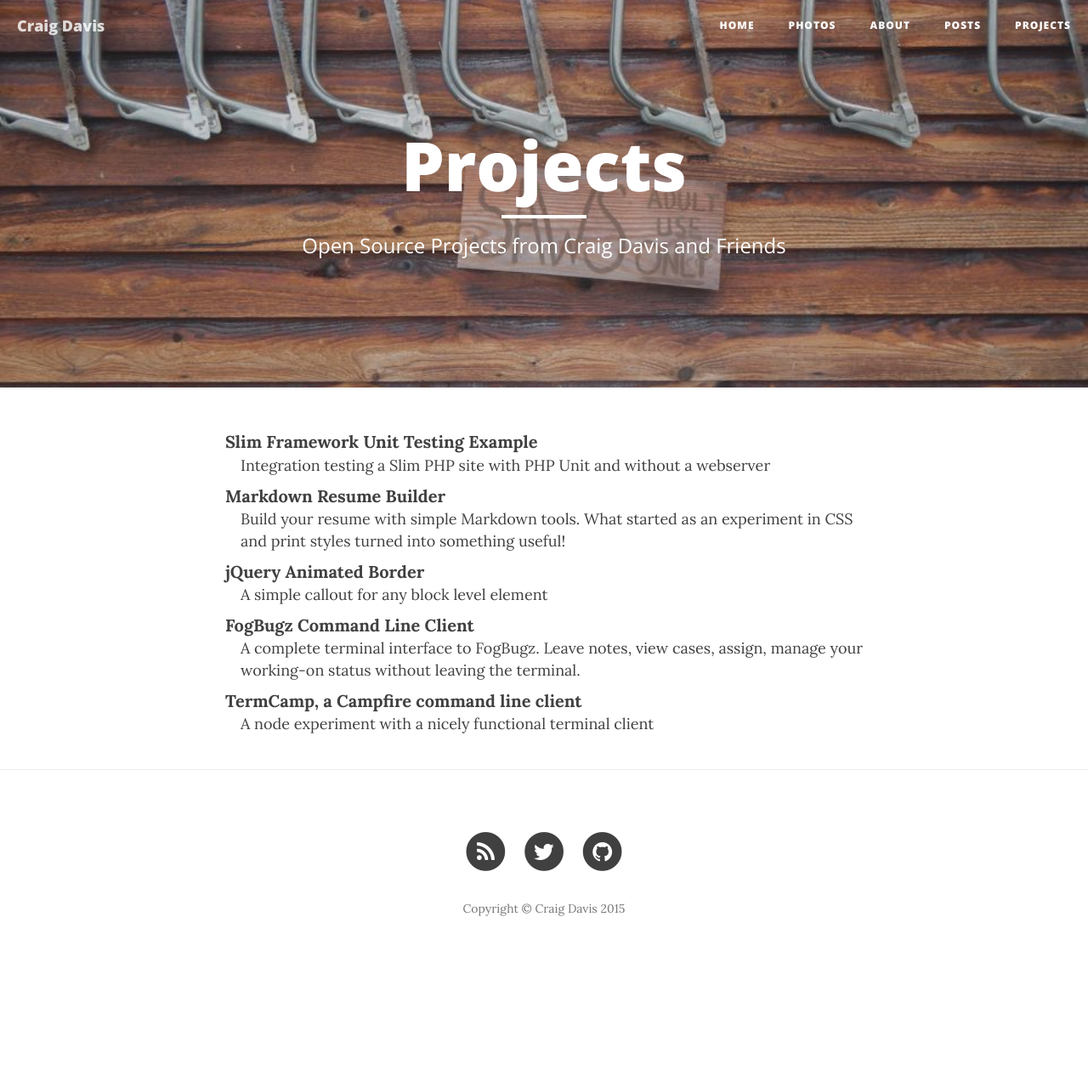
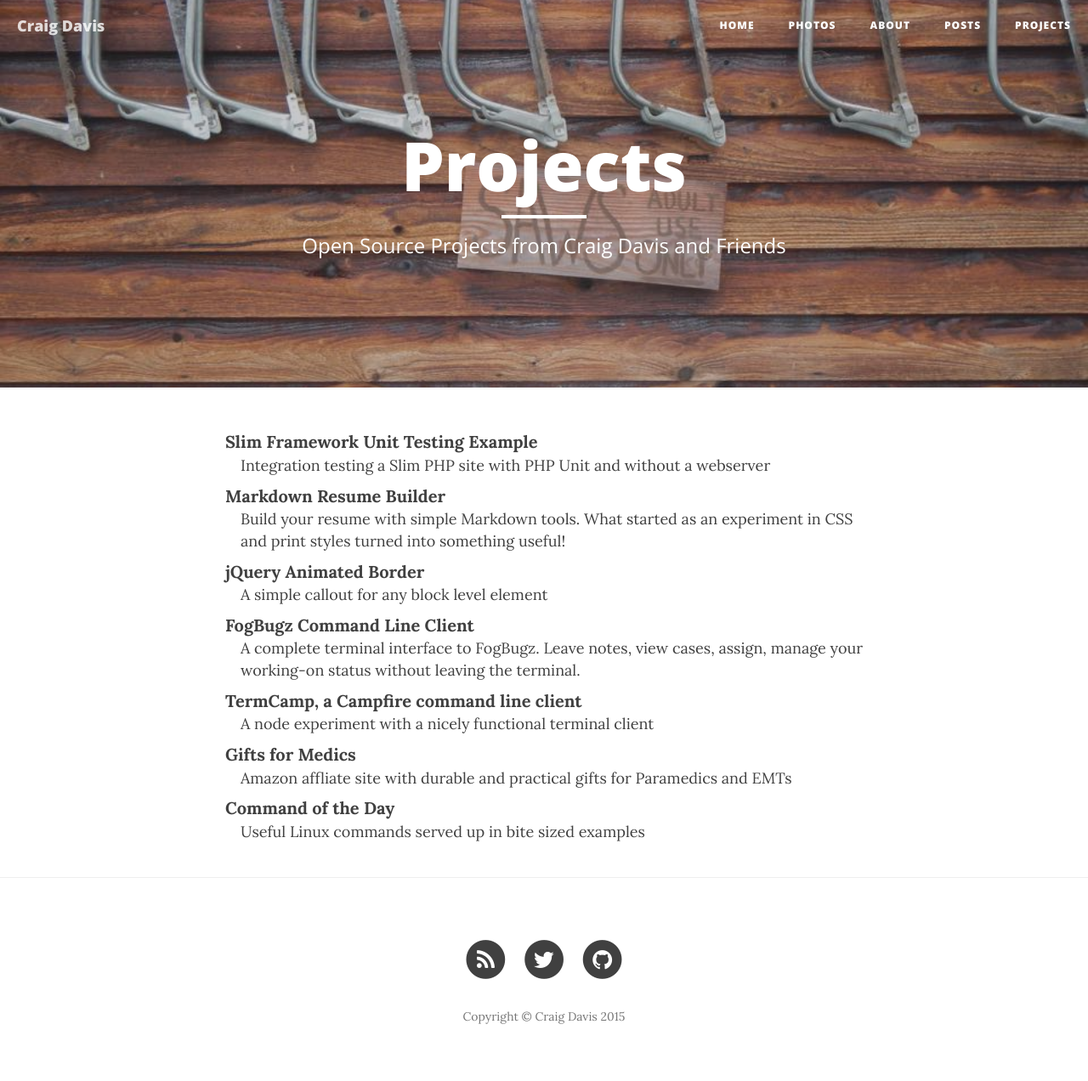
Before and after one commit to craig-davis/craig-davis.github.io, a Jekyll site: the page built from projects.html, in a window 1280 px wide. Shown: the whole page at 85% size. Built offline with Jekyll 4.4.1, drawn with Linux system fonts in a browser that asks for light colours; nearby versions of some CDN libraries; before the commit the page ends 1145 px from its top, so only the background shows below that.

Commit message:
Add link to gifts and commands sites

```diff
--- a/projects.html
+++ b/projects.html
@@ -20,4 +20,10 @@ header-img:  "img/headers/saws.jpg"
 
     <dt><a href="https://github.com/bengl/node-termcamp">TermCamp, a Campfire command line client</a></dt>
     <dd>A node experiment with a nicely functional terminal client</dd>
+
+    <dt><a href="http://giftsformedics.com/">Gifts for Medics</a></dt>
+    <dd>Amazon affliate site with durable and practical gifts for Paramedics and EMTs</dd>
+
+    <dt><a href="http://commandoftheday.com/">Command of the Day</a></dt>
+    <dd>Useful Linux commands served up in bite sized examples</dd>
 </dl>
```
